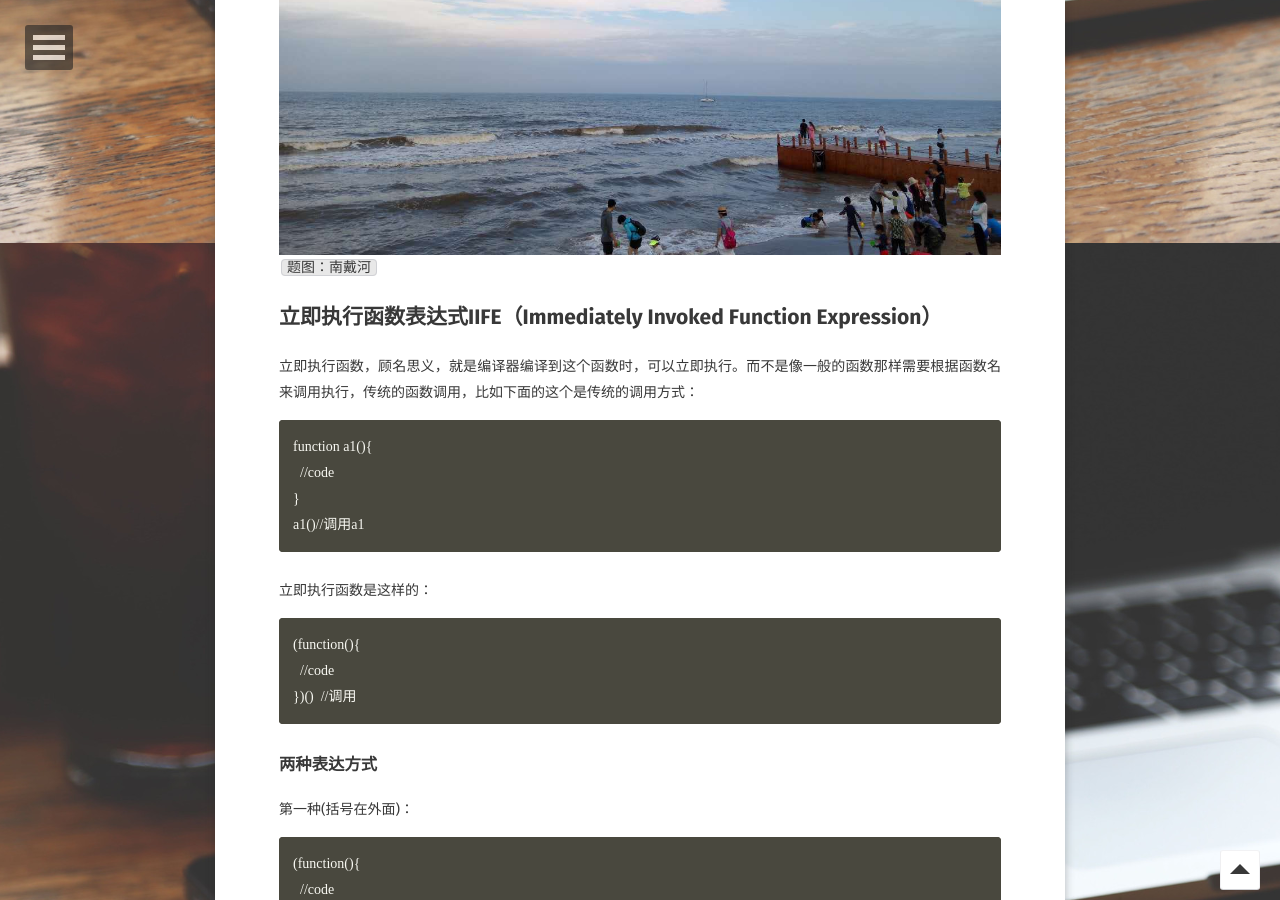
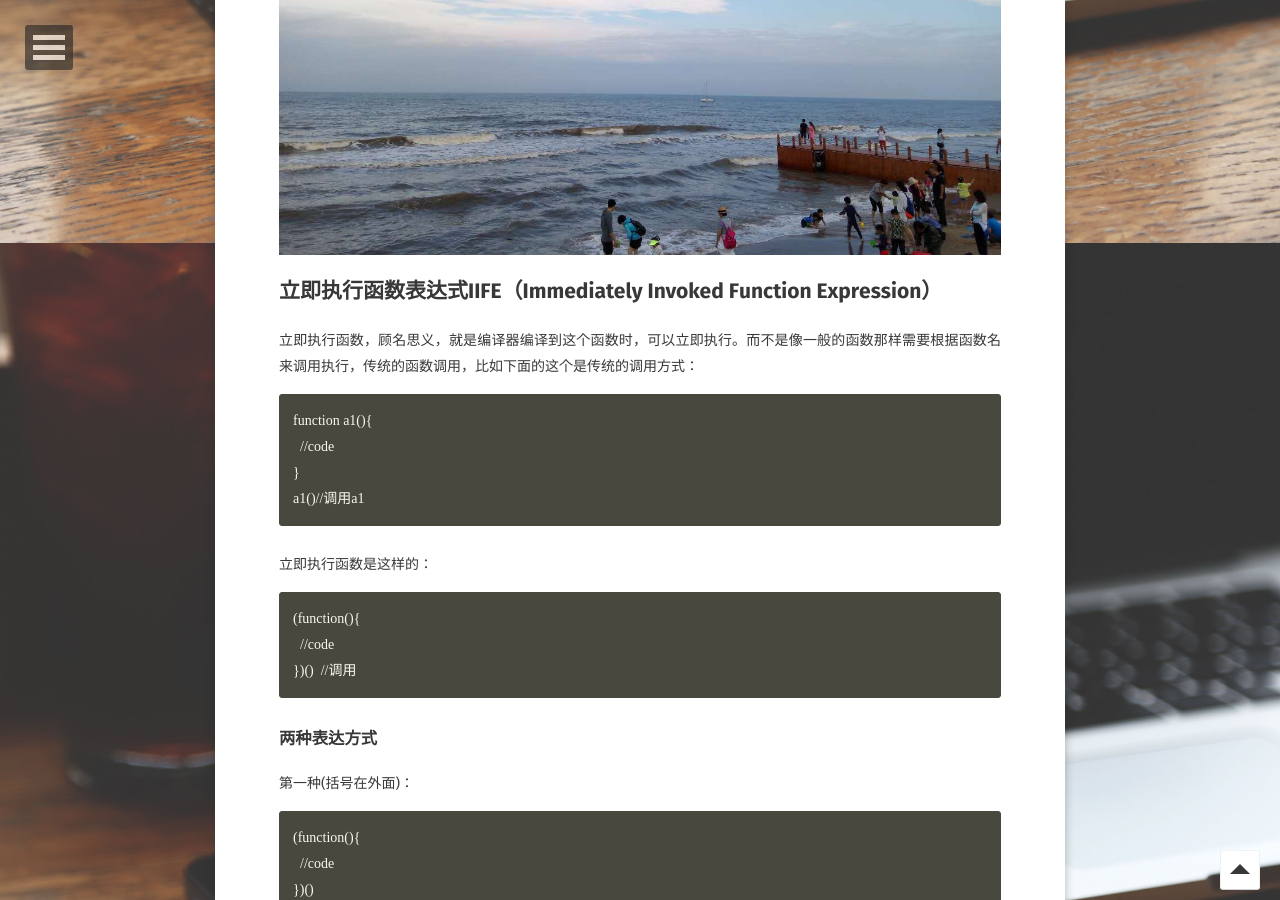
Before and after one commit to tiansn/tiansn.github.io, a Jekyll site: the page built from _posts/2017-07-26-IIFE.md, in a window 1280 px wide and 900 px high, scrolled down 657 px. Built offline with Jekyll 4.4.1, drawn with Linux system fonts in a browser that asks for light colours; some web fonts are replaced; comment, search, counter and statistics services are not loaded.

Commit message:
fix content

```diff
--- a/_posts/2017-07-26-IIFE.md
+++ b/_posts/2017-07-26-IIFE.md
@@ -8,7 +8,6 @@ tag:
 - IIFE
 ---
 ![南戴河](https://raw.githubusercontent.com/tiansn/tiansn.github.io/master/assets/img/themes/sea.jpeg)
-`题图：南戴河`
 
 ## 立即执行函数表达式IIFE（Immediately Invoked Function Expression）
 立即执行函数，顾名思义，就是编译器编译到这个函数时，可以立即执行。而不是像一般的函数那样需要根据函数名来调用执行，传统的函数调用，比如下面的这个是传统的调用方式：
```
